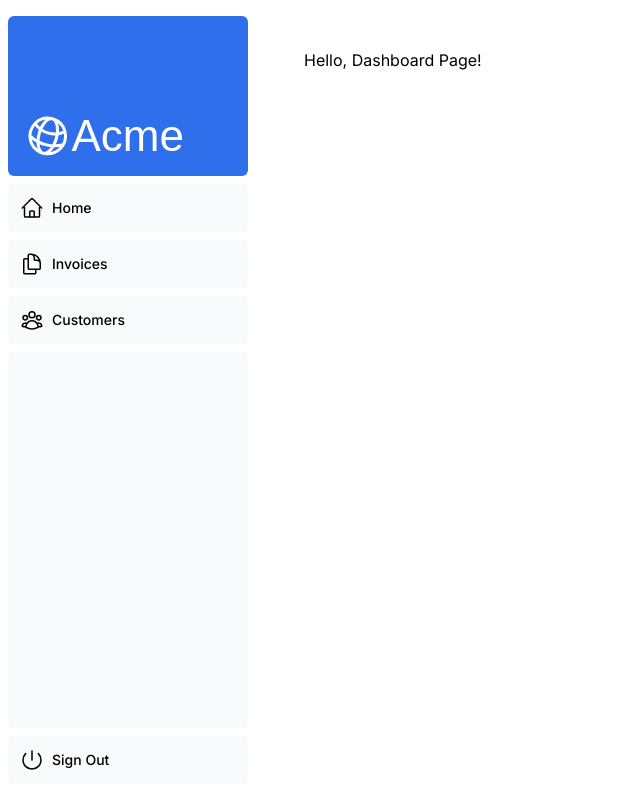
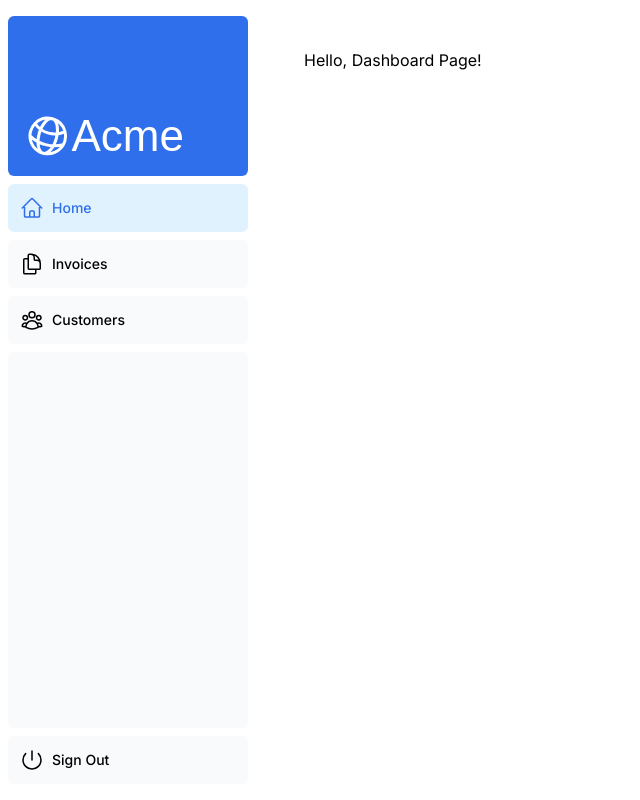
Before and after one commit to Tusharpandao/Acme-dashboard, a Next.js app: page /dashboard in a window 1280 px wide. Shown: the whole page, without its empty margins (0-640 px from the left). Built offline with nearby package versions, Linux system fonts and the light colour scheme; a web font is replaced by a local one.

Commit message:
add updated file

```diff
--- a/app/layout.tsx
+++ b/app/layout.tsx
@@ -1,6 +1,6 @@
-
 import '@/app/ui/global.css';
 import { inter } from '@/app/ui/fonts';
+
 export default function RootLayout({
   children,
 }: {
--- a/app/page.tsx
+++ b/app/page.tsx
@@ -38,6 +38,13 @@
             className="hidden md:block"
             alt="Screenshots of the dashboard project showing desktop version"
           />
+              <Image
+        src="/hero-mobile.png"
+        width={560}
+        height={620}
+        className="block md:hidden"
+        alt="Screenshot of the dashboard project showing mobile version"
+      />
         </div>
       </div>
     </main>
--- a/app/ui/dashboard/nav-links.tsx
+++ b/app/ui/dashboard/nav-links.tsx
@@ -1,35 +1,45 @@
+"use client";
 import {
   UserGroupIcon,
   HomeIcon,
   DocumentDuplicateIcon,
-} from '@heroicons/react/24/outline';
+} from "@heroicons/react/24/outline";
+import clsx from "clsx";
+import Link from "next/link";
+import { usePathname } from "next/navigation";
 
 // Map of links to display in the side navigation.
 // Depending on the size of the application, this would be stored in a database.
 const links = [
-  { name: 'Home', href: '/dashboard', icon: HomeIcon },
+  { name: "Home", href: "/dashboard", icon: HomeIcon },
   {
-    name: 'Invoices',
-    href: '/dashboard/invoices',
+    name: "Invoices",
+    href: "/dashboard/invoices",
     icon: DocumentDuplicateIcon,
   },
-  { name: 'Customers', href: '/dashboard/customers', icon: UserGroupIcon },
+  { name: "Customers", href: "/dashboard/customers", icon: UserGroupIcon },
 ];
 
 export default function NavLinks() {
+  const pathname = usePathname();
   return (
     <>
       {links.map((link) => {
         const LinkIcon = link.icon;
         return (
-          <a
+          <Link
             key={link.name}
             href={link.href}
-            className="flex h-[48px] grow items-center justify-center gap-2 rounded-md bg-gray-50 p-3 text-sm font-medium hover:bg-sky-100 hover:text-blue-600 md:flex-none md:justify-start md:p-2 md:px-3"
+            className={clsx(
+              "flex h-[48px] grow items-center justify-center gap-2 rounded-md bg-gray-50 p-3 text-sm font-medium hover:bg-sky-100 hover:text-blue-600 md:flex-none md:justify-start md:p-2 md:px-3",
+              {
+                "bg-sky-100 text-blue-600": pathname === link.href,
+              }
+            )}
           >
             <LinkIcon className="w-6" />
             <p className="hidden md:block">{link.name}</p>
-          </a>
+          </Link>
         );
       })}
     </>
```
